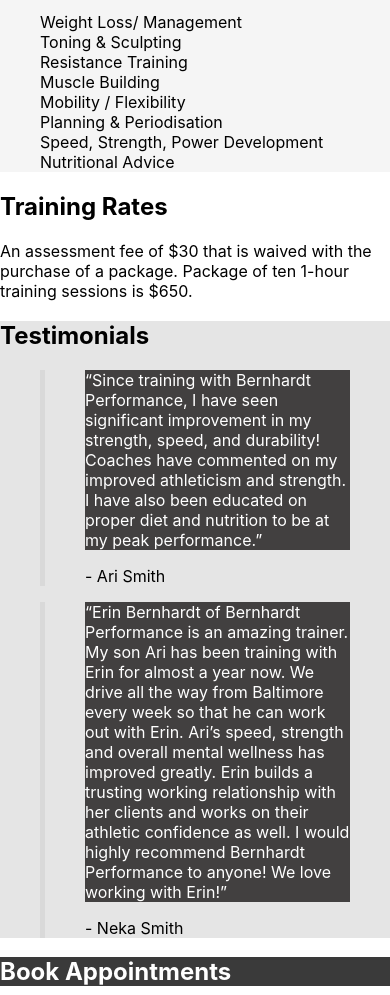
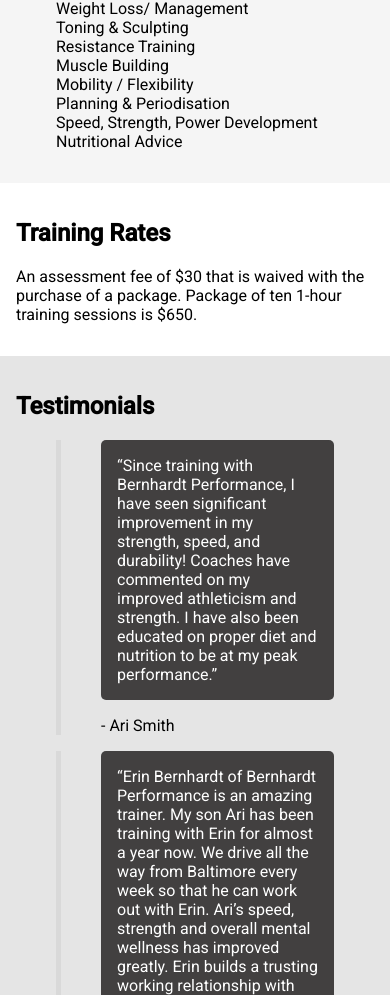
Before and after one commit to GarrettAnderson/bernhardt-performance, a React (Create React App) app: page / in a window 390 px wide. Shown: the part 1005-2000 px from the top of the page. Built offline with nearby package versions, Linux system fonts and the light colour scheme.

Commit message:
added styling to the sections to contain the width in the mobile view

```diff
--- a/public/index.html
+++ b/public/index.html
@@ -9,6 +9,7 @@
       name="description"
       content="Web site created using create-react-app"
     />
+
     <link rel="apple-touch-icon" href="%PUBLIC_URL%/logo192.png" />
     <!--
       manifest.json provides metadata used when your web app is installed on a
@@ -24,10 +25,17 @@
       work correctly both with client-side routing and a non-root public URL.
       Learn how to configure a non-root public URL by running `npm run build`.
     -->
+    <link rel="preconnect" href="https://fonts.googleapis.com" />
+    <link rel="preconnect" href="https://fonts.gstatic.com" crossorigin />
+    <link
+      href="https://fonts.googleapis.com/css2?family=Roboto:ital,wght@0,300;0,400;0,500;1,100&display=swap"
+      rel="stylesheet"
+    />
     <script
       src="https://kit.fontawesome.com/75344e0b72.js"
       crossorigin="anonymous"
     ></script>
+
     <title>React App</title>
   </head>
   <body>
--- a/src/App.css
+++ b/src/App.css
@@ -1,3 +1,7 @@
+.app {
+  font-family: "Roboto", sans-serif;
+}
+
 .app-header {
   width: 100vw;
   /* max-width: 100vh; */
@@ -37,14 +41,20 @@
 
 .offering-section {
   background-color: #f5f5f5;
+  padding: 1rem;
 }
 
 .offering-section ol {
   list-style: none;
 }
 
+.training-rates-section {
+  padding: 1rem;
+}
+
 .testimonials-section {
   background-color: #e5e5e5;
+  padding: 1rem;
 }
 
 .testimonials-section ol {
@@ -60,20 +70,41 @@
 .testimonials-section p {
   background-color: #424040;
   color: #fff;
+  padding: 1rem;
+  border-radius: 5px;
 }
 
 .calendly-section {
   background-color: #3a3a3a;
   color: #fff;
+  padding: 1rem;
 }
 
 .footer {
   background-color: #000;
   color: #fff;
+  padding: 1rem;
 }
 
 .footer ol {
   list-style: none;
+}
+
+.footer-first-column h1 {
+  margin-top: 0;
+}
+
+.footer-second-column ol {
+  display: flex;
+  padding-left: 0;
+}
+
+.footer-second-column li {
+  margin-right: 0.5rem;
+}
+
+.footer-second-column svg {
+  height: 2rem;
 }
 
 .facebook-icon {
@@ -89,7 +120,7 @@
 }
 
 .footer-third-column iframe {
-  max-width: 100vw;
+  width: 100%;
 }
 
 @media screen and (min-width: 767px) {
--- a/src/App.js
+++ b/src/App.js
@@ -4,7 +4,7 @@ import "./App.css";
 import { InlineWidget } from "react-calendly";
 import {
   faFacebook,
-  faInstagram,
+  faSquareInstagram,
   faLinkedin,
 } from "@fortawesome/free-brands-svg-icons";
 import { FontAwesomeIcon } from "@fortawesome/react-fontawesome";
@@ -108,7 +108,7 @@ function App() {
       </section>
       <section className="calendly-section">
         <h1>Book Appointments</h1>
-        <InlineWidget url="https://calendly.com/bernhardtperformance/30min" />
+        <InlineWidget url="https://calendly.com/bernhardtperformance/assessment" />
         {/* <InlineWidget url="https://calendly.com/bernhardtperformance/assessment" /> */}
       </section>
       <footer className="footer">
@@ -137,7 +137,10 @@ function App() {
               <FontAwesomeIcon icon={faLinkedin} className="linkedin-icon" />
             </li>
             <li>
-              <FontAwesomeIcon icon={faInstagram} className="instagram-icon" />
+              <FontAwesomeIcon
+                icon={faSquareInstagram}
+                className="instagram-icon"
+              />
             </li>
           </ol>
         </section>
```
